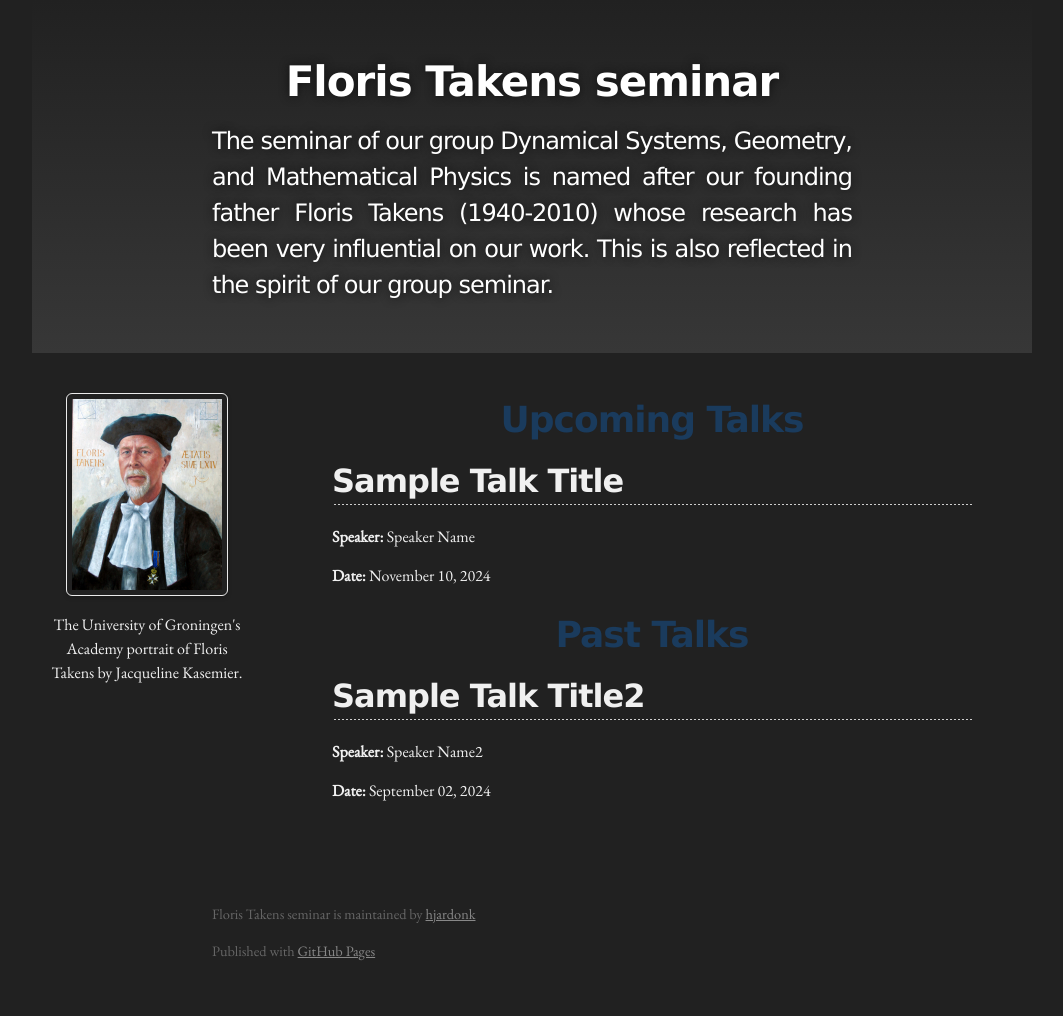
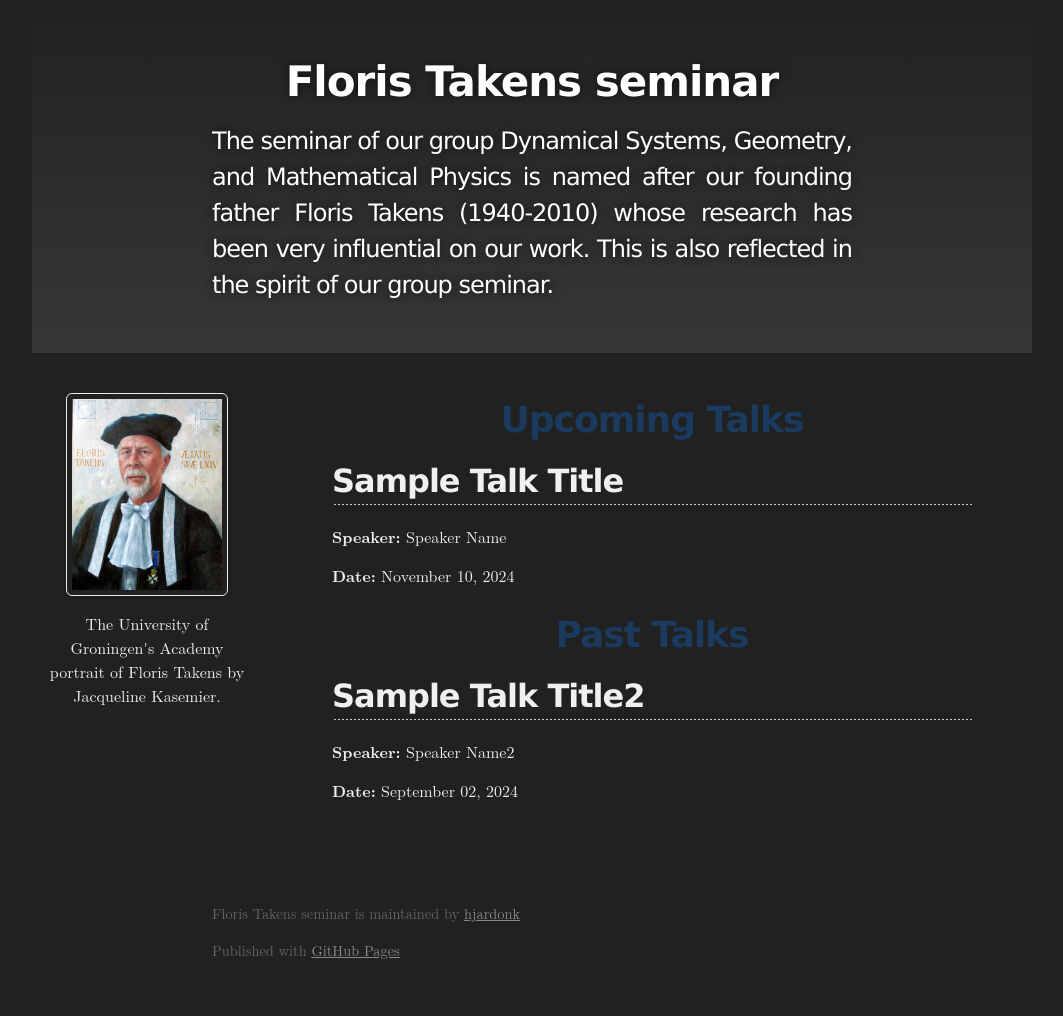
Before and after one commit to hjardonk/FlorisTakensSeminar, a Jekyll site: the page built from index.html, in a window 1280 px wide. Shown: the whole page, without its empty margins (108-1171 px from the left). Built offline with Jekyll 4.4.1, drawn with Linux system fonts in a browser that asks for light colours; some web fonts are replaced.

Commit message:
Update style.scss

```diff
--- a/assets/css/style.scss
+++ b/assets/css/style.scss
@@ -9,7 +9,7 @@
 
 body {
   color: #f0f0f0; /* Light gray text color */
-  font-family: 'EB Garamond', serif;
+  font-family: 'Latin Modern Roman', serif;
 }
 
 .header-flex-container {
```
